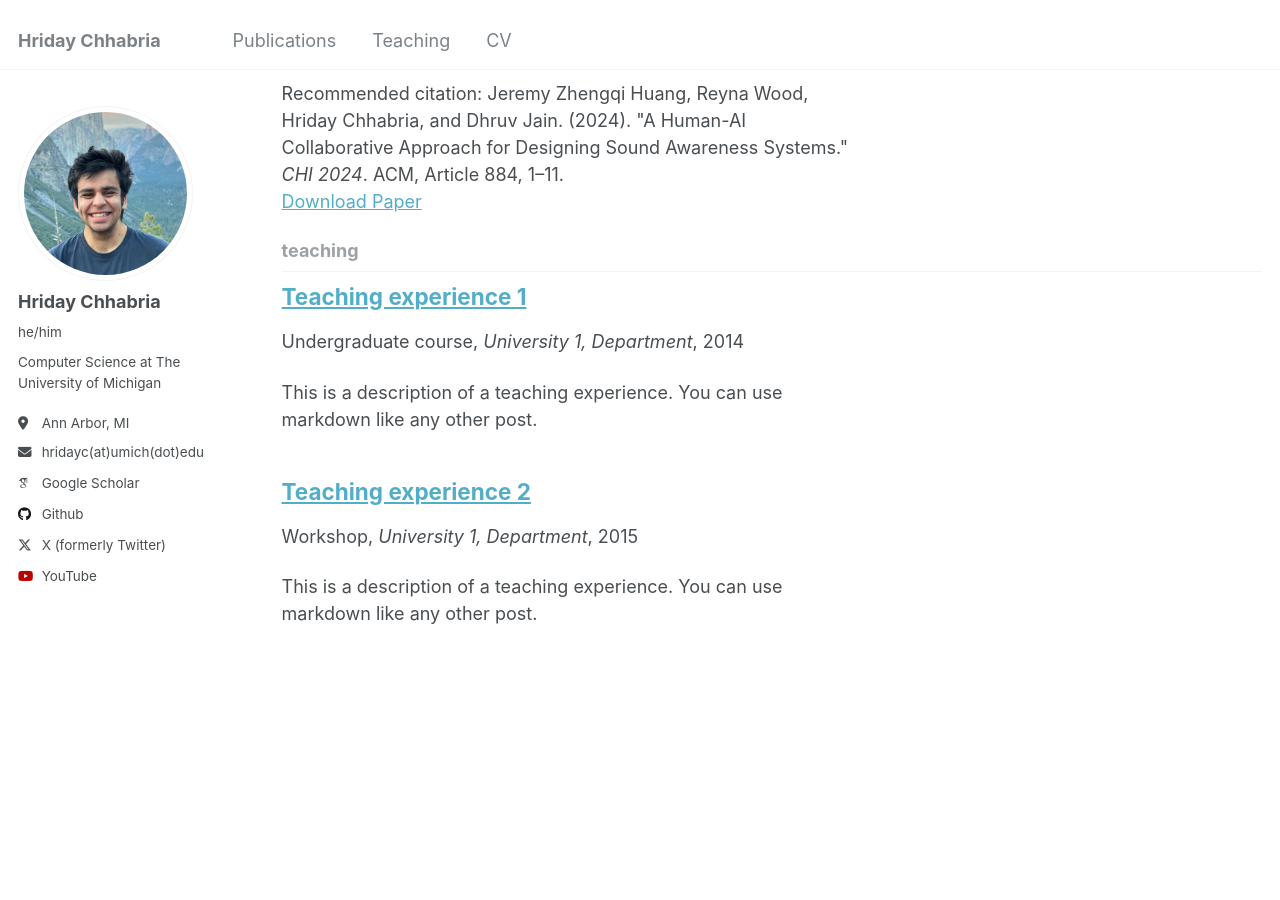
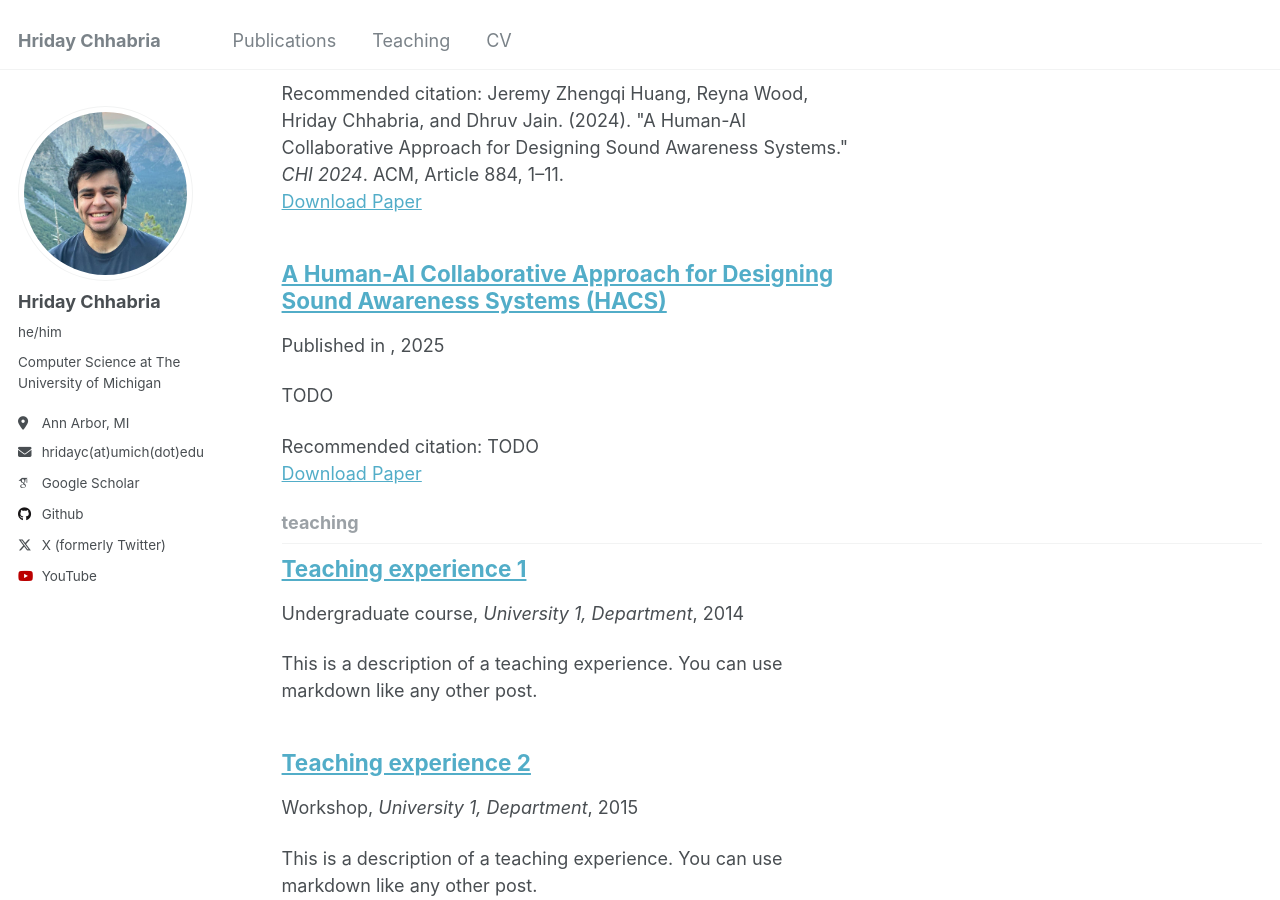
Before and after one commit to hridayc7/hridayc7.github.io, a Jekyll site: the page built from _pages/collection-archive.html, in a window 1280 px wide and 900 px high, scrolled down 810 px. Built offline with Jekyll 4.4.1, drawn with Linux system fonts in a browser that asks for light colours; some web fonts are replaced; a file with an impossible date is left out.

Commit message:
Fixed date issue for Simulus About Page

```diff
--- a/_publications/2025-simulus-design-study.md
+++ b/_publications/2025-simulus-design-study.md
@@ -4,7 +4,7 @@ collection: publications
 # category: manuscripts
 permalink: /publication/2025-simulus-design-study
 excerpt: 'TODO'
-date: TODO
+date: 2025-04-01
 # venue: 'TODO'
 paperurl: '/files/TODO.pdf'
 citation: 'TODO'
```
